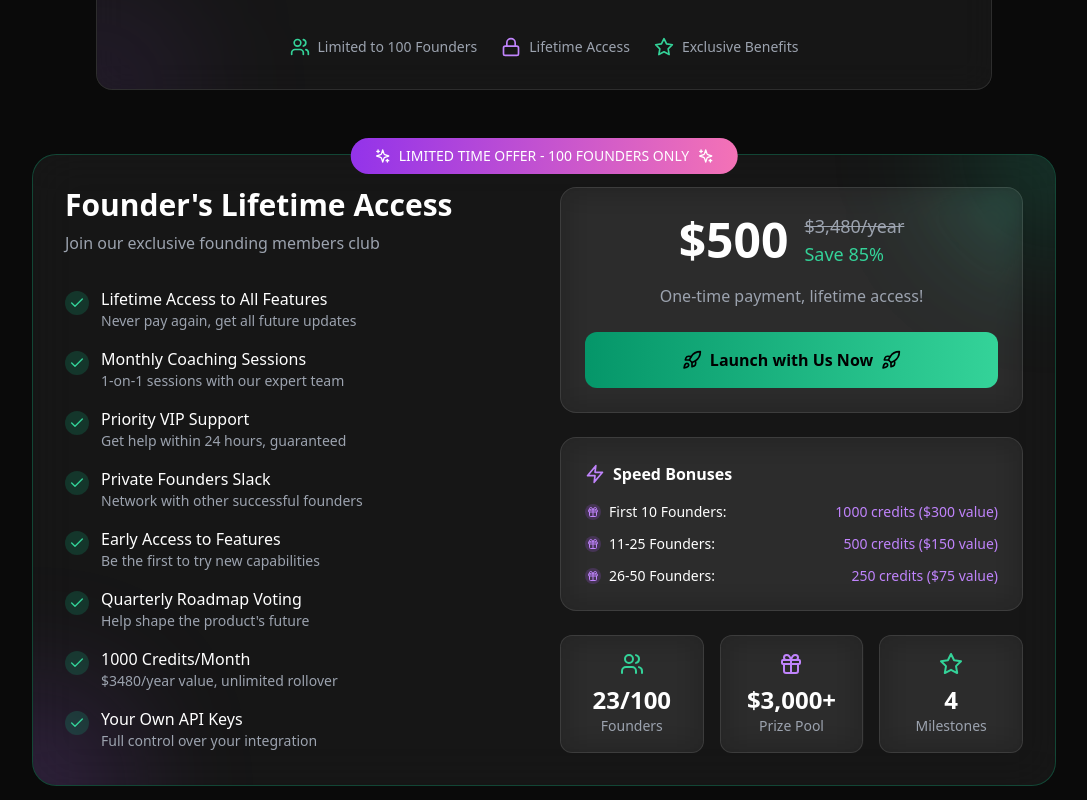
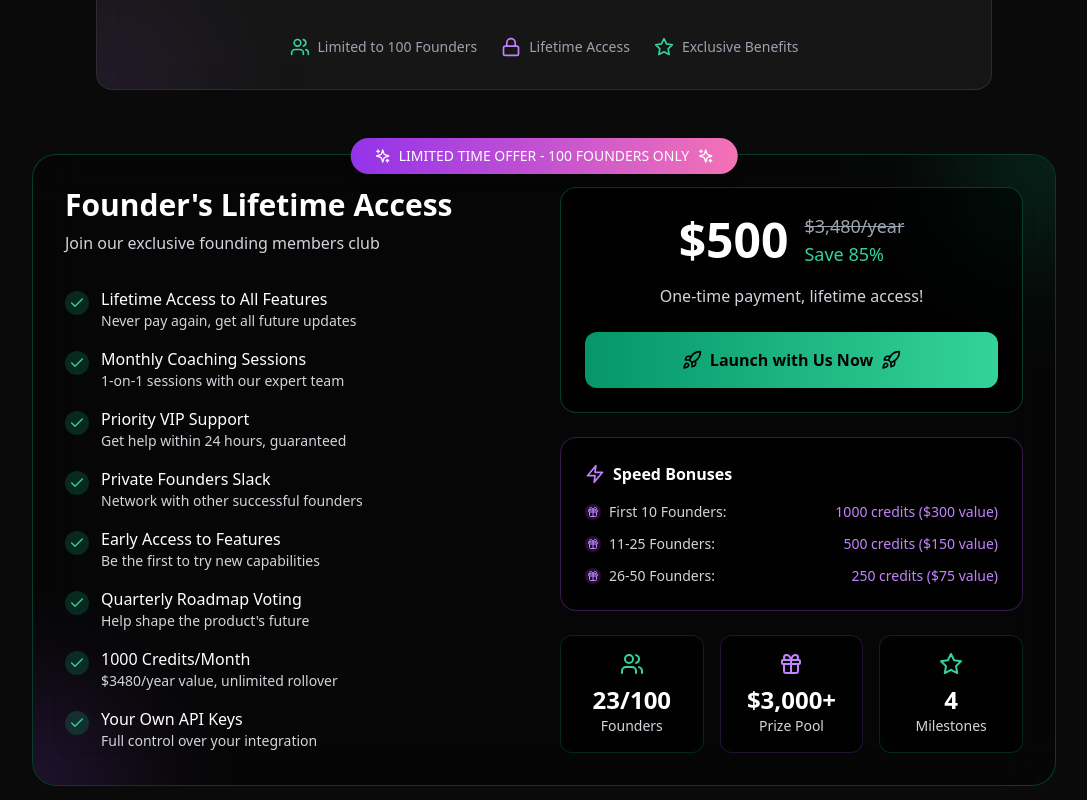
Before and after one commit to lebtiga/bg2024-blogstorm, a React (Vite) app: page / in a window 1280 px wide. Shown: the part 1060-1860 px from the top of the page, without its empty margins (96-1183 px from the left). Built offline with nearby package versions, Linux system fonts and the light colour scheme.

Commit message:
mobile fix

```diff
--- a/src/components/PricingCard.tsx
+++ b/src/components/PricingCard.tsx
@@ -58,14 +58,14 @@ export const PricingCard: React.FC<PricingCardProps> = ({ currentFounders }) =>
       >
         {/* Popular Badge */}
         <div className="absolute -top-4 left-1/2 -translate-x-1/2 z-10">
-          <div className="bg-gradient-to-r from-purple-600 to-pink-400 text-white px-6 py-2 rounded-full text-sm font-medium flex items-center gap-2">
+          <div className="bg-gradient-to-r from-purple-600 to-pink-400 text-white px-6 py-2 rounded-full text-sm font-medium flex items-center gap-2 shadow-lg">
             <Sparkles className="w-4 h-4" />
             LIMITED TIME OFFER - 100 FOUNDERS ONLY
             <Sparkles className="w-4 h-4" />
           </div>
         </div>
 
-        <div className="glass-card rounded-3xl border border-emerald-500/30 backdrop-blur-xl relative overflow-hidden">
+        <div className="glass-card rounded-3xl border border-emerald-500/30 backdrop-blur-xl relative overflow-hidden bg-black/40">
           {/* Gradient Orbs */}
           <div className="absolute -top-24 -right-24 w-48 h-48 bg-emerald-500/20 rounded-full blur-3xl" />
           <div className="absolute -bottom-24 -left-24 w-48 h-48 bg-purple-500/20 rounded-full blur-3xl" />
@@ -74,8 +74,8 @@ export const PricingCard: React.FC<PricingCardProps> = ({ currentFounders }) =>
             {/* Left Column - Features */}
             <div>
               <div className="text-center md:text-left mb-8">
-                <h3 className="text-3xl font-bold mb-2">Founder's Lifetime Access</h3>
-                <p className="text-gray-400">Join our exclusive founding members club</p>
+                <h3 className="text-3xl font-bold mb-2 text-white">Founder's Lifetime Access</h3>
+                <p className="text-gray-300">Join our exclusive founding members club</p>
               </div>
 
               <div className="space-y-4">
@@ -91,8 +91,8 @@ export const PricingCard: React.FC<PricingCardProps> = ({ currentFounders }) =>
                       <Check className="w-4 h-4 text-emerald-400" />
                     </div>
                     <div>
-                      <div className="font-medium">{feature.title}</div>
-                      <div className="text-sm text-gray-400">{feature.description}</div>
+                      <div className="font-medium text-white">{feature.title}</div>
+                      <div className="text-sm text-gray-300">{feature.description}</div>
                     </div>
                   </motion.div>
                 ))}
@@ -102,16 +102,16 @@ export const PricingCard: React.FC<PricingCardProps> = ({ currentFounders }) =>
             {/* Right Column - Pricing & Stats */}
             <div className="flex flex-col">
               {/* Price Box */}
-              <div className="glass-card rounded-2xl p-6 mb-6 text-center">
+              <div className="glass-card rounded-2xl p-6 mb-6 text-center bg-black/60 border border-emerald-500/30">
                 <div className="flex items-center justify-center gap-4 mb-4">
-                  <div className="text-5xl font-bold">$500</div>
+                  <div className="text-5xl font-bold text-white">$500</div>
                   <div className="text-left">
                     <div className="text-lg text-gray-400 line-through">$3,480/year</div>
                     <div className="text-lg text-emerald-400 font-medium">Save 85%</div>
                   </div>
                 </div>
-                <div className="text-gray-400 mb-6">One-time payment, lifetime access!</div>
-                <button className="w-full py-4 px-8 bg-gradient-to-r from-emerald-600 to-emerald-400 hover:from-emerald-500 hover:to-emerald-300 text-black font-bold rounded-xl transition-all duration-300 transform hover:scale-105 flex items-center justify-center gap-2">
+                <div className="text-gray-300 mb-6">One-time payment, lifetime access!</div>
+                <button className="w-full py-4 px-8 bg-gradient-to-r from-emerald-600 to-emerald-400 hover:from-emerald-500 hover:to-emerald-300 text-black font-bold rounded-xl transition-all duration-300 transform hover:scale-105 flex items-center justify-center gap-2 shadow-lg">
                   <Rocket className="w-5 h-5" />
                   Launch with Us Now
                   <Rocket className="w-5 h-5" />
@@ -119,10 +119,10 @@ export const PricingCard: React.FC<PricingCardProps> = ({ currentFounders }) =>
               </div>
 
               {/* Speed Bonuses */}
-              <div className="glass-card rounded-2xl p-6 mb-6">
+              <div className="glass-card rounded-2xl p-6 mb-6 bg-black/60 border border-purple-500/30">
                 <div className="flex items-center gap-2 mb-4">
                   <Zap className="w-5 h-5 text-purple-400" />
-                  <h4 className="font-bold">Speed Bonuses</h4>
+                  <h4 className="font-bold text-white">Speed Bonuses</h4>
                 </div>
                 <div className="space-y-3">
                   {speedBonuses.map((bonus, index) => (
@@ -131,7 +131,7 @@ export const PricingCard: React.FC<PricingCardProps> = ({ currentFounders }) =>
                         <div className="w-4 h-4 rounded-full bg-purple-500/20 flex items-center justify-center">
                           <Gift className="w-3 h-3 text-purple-400" />
                         </div>
-                        <span>{bonus.range} Founders:</span>
+                        <span className="text-gray-300">{bonus.range} Founders:</span>
                       </div>
                       <span className="text-purple-400">
                         {bonus.credits} credits (${bonus.value} value)
@@ -143,20 +143,20 @@ export const PricingCard: React.FC<PricingCardProps> = ({ currentFounders }) =>
 
               {/* Stats Grid */}
               <div className="grid grid-cols-3 gap-4">
-                <div className="text-center p-4 glass-card rounded-xl">
+                <div className="text-center p-4 glass-card rounded-xl bg-black/60 border border-emerald-500/20">
                   <Users className="w-6 h-6 text-emerald-400 mx-auto mb-2" />
-                  <div className="text-2xl font-bold">{currentFounders}/100</div>
-                  <div className="text-sm text-gray-400">Founders</div>
+                  <div className="text-2xl font-bold text-white">{currentFounders}/100</div>
+                  <div className="text-sm text-gray-300">Founders</div>
                 </div>
-                <div className="text-center p-4 glass-card rounded-xl">
+                <div className="text-center p-4 glass-card rounded-xl bg-black/60 border border-purple-500/20">
                   <Gift className="w-6 h-6 text-purple-400 mx-auto mb-2" />
-                  <div className="text-2xl font-bold">$3,000+</div>
-                  <div className="text-sm text-gray-400">Prize Pool</div>
+                  <div className="text-2xl font-bold text-white">$3,000+</div>
+                  <div className="text-sm text-gray-300">Prize Pool</div>
                 </div>
-                <div className="text-center p-4 glass-card rounded-xl">
+                <div className="text-center p-4 glass-card rounded-xl bg-black/60 border border-emerald-500/20">
                   <Star className="w-6 h-6 text-emerald-400 mx-auto mb-2" />
-                  <div className="text-2xl font-bold">4</div>
-                  <div className="text-sm text-gray-400">Milestones</div>
+                  <div className="text-2xl font-bold text-white">4</div>
+                  <div className="text-sm text-gray-300">Milestones</div>
                 </div>
               </div>
             </div>
```
